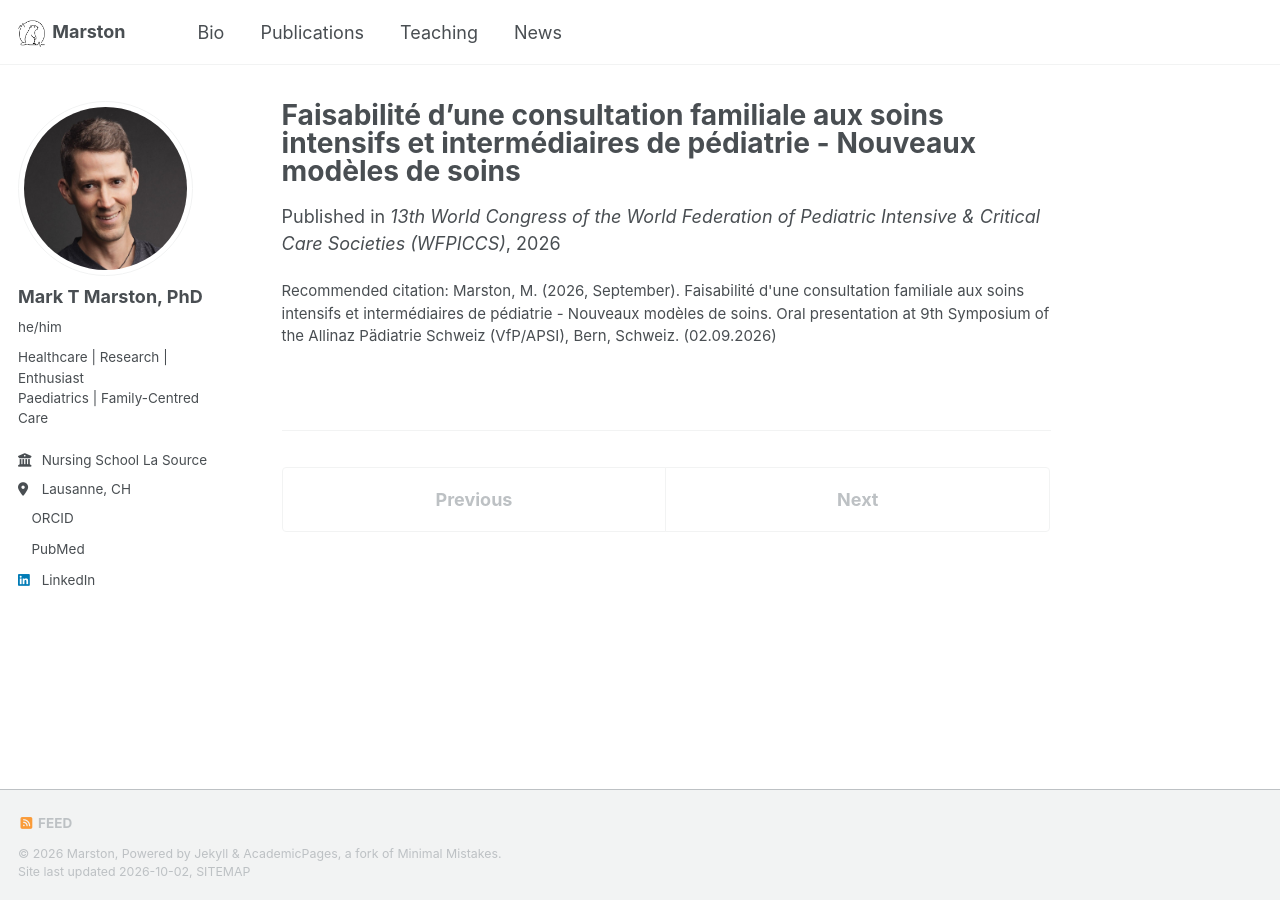
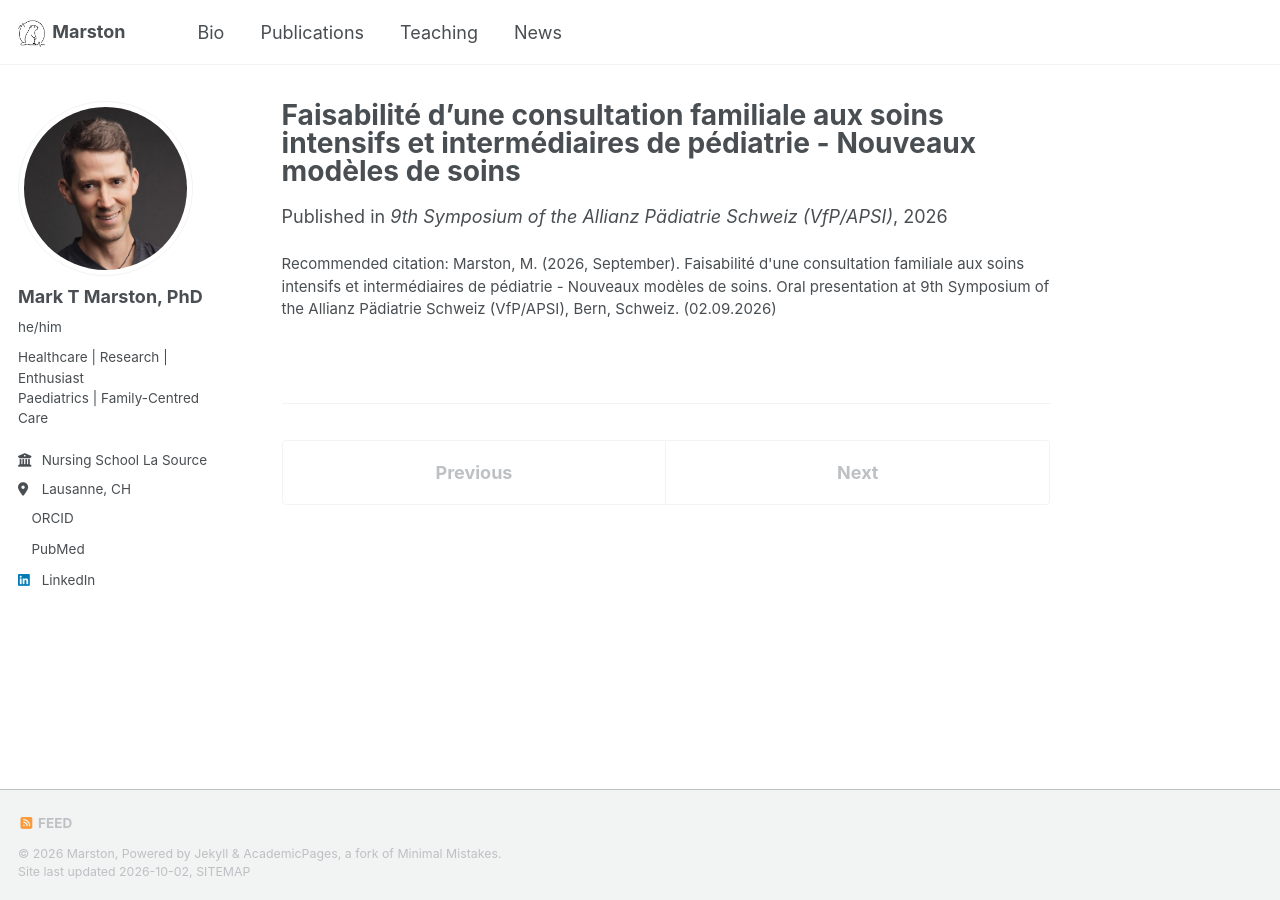
Before and after one commit to marstonRN/marston.github.io, a Jekyll site: the page built from _publications/2026_publication_6-octoplus_Allianz_ped_260902.md, in a window 1280 px wide. Built offline with Jekyll 4.4.1, drawn with Linux system fonts in a browser that asks for light colours; a style sheet for code colours, icons or effects is not loaded; a file with an impossible date is left out.

Commit message:
Update 2026_publication_6-octoplus_Allianz_ped_260902.md

```diff
--- a/_publications/2026_publication_6-octoplus_Allianz_ped_260902.md
+++ b/_publications/2026_publication_6-octoplus_Allianz_ped_260902.md
@@ -5,8 +5,8 @@
 permalink: /publication/2026_publication_6-octoplus_Allianz_ped_260902
 excerpt: 'In preparation'
 date: 2026-09-02
-venue: '13th World Congress of the World Federation of Pediatric Intensive & Critical Care Societies (WFPICCS)'
+venue: '9th Symposium of the Allianz Pädiatrie Schweiz (VfP/APSI)'
 citation: "Marston, M. (2026, September). Faisabilité d'une consultation familiale aux soins intensifs et intermédiaires de pédiatrie -
-Nouveaux modèles de soins. Oral presentation at 9th Symposium of the Allinaz Pädiatrie Schweiz (VfP/APSI), Bern, Schweiz. (02.09.2026)"
+Nouveaux modèles de soins. Oral presentation at 9th Symposium of the Allianz Pädiatrie Schweiz (VfP/APSI), Bern, Schweiz. (02.09.2026)"
 cover: /images/publications/2026_publication_6-octoplus_Allianz_ped_260902.jpg
 ---
```
